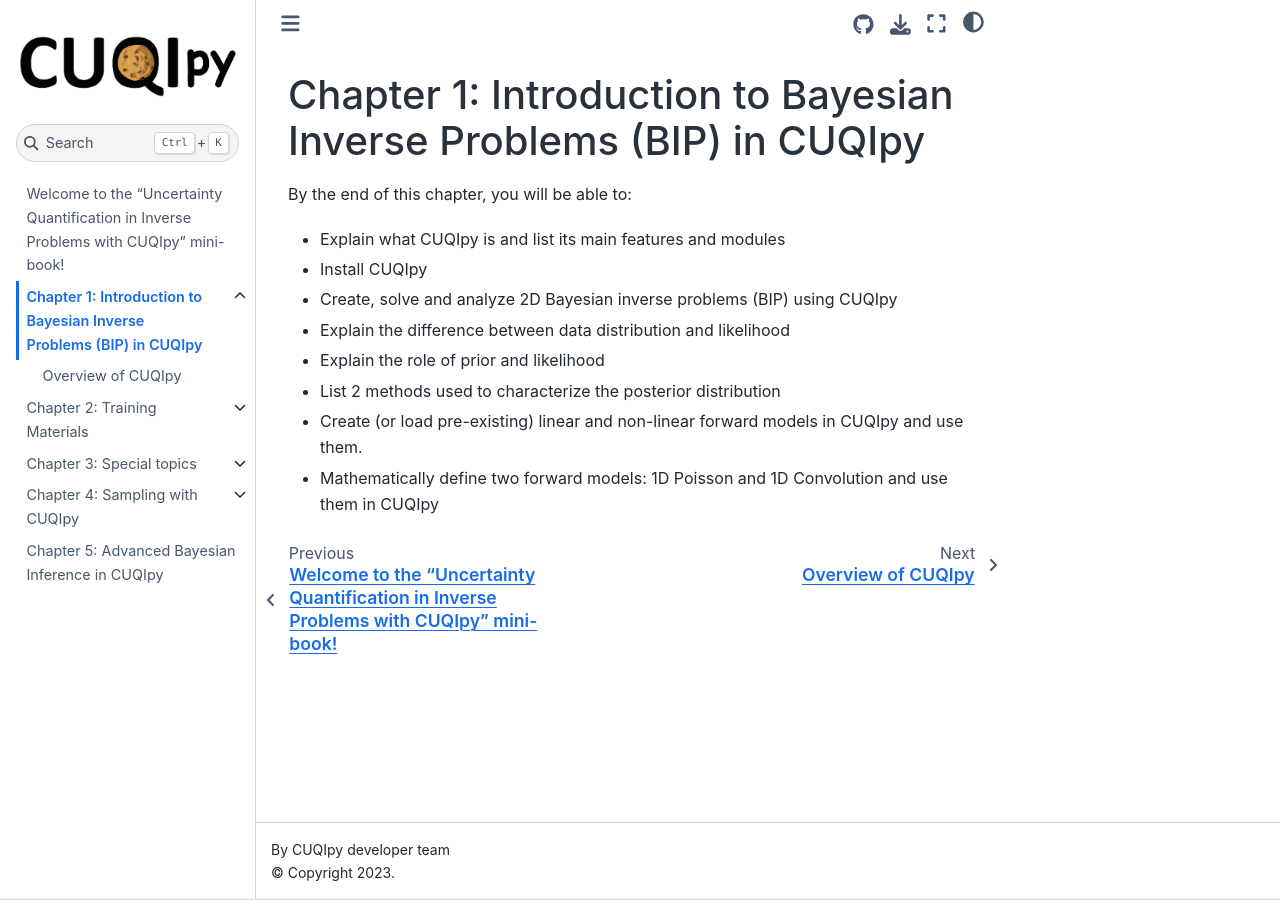
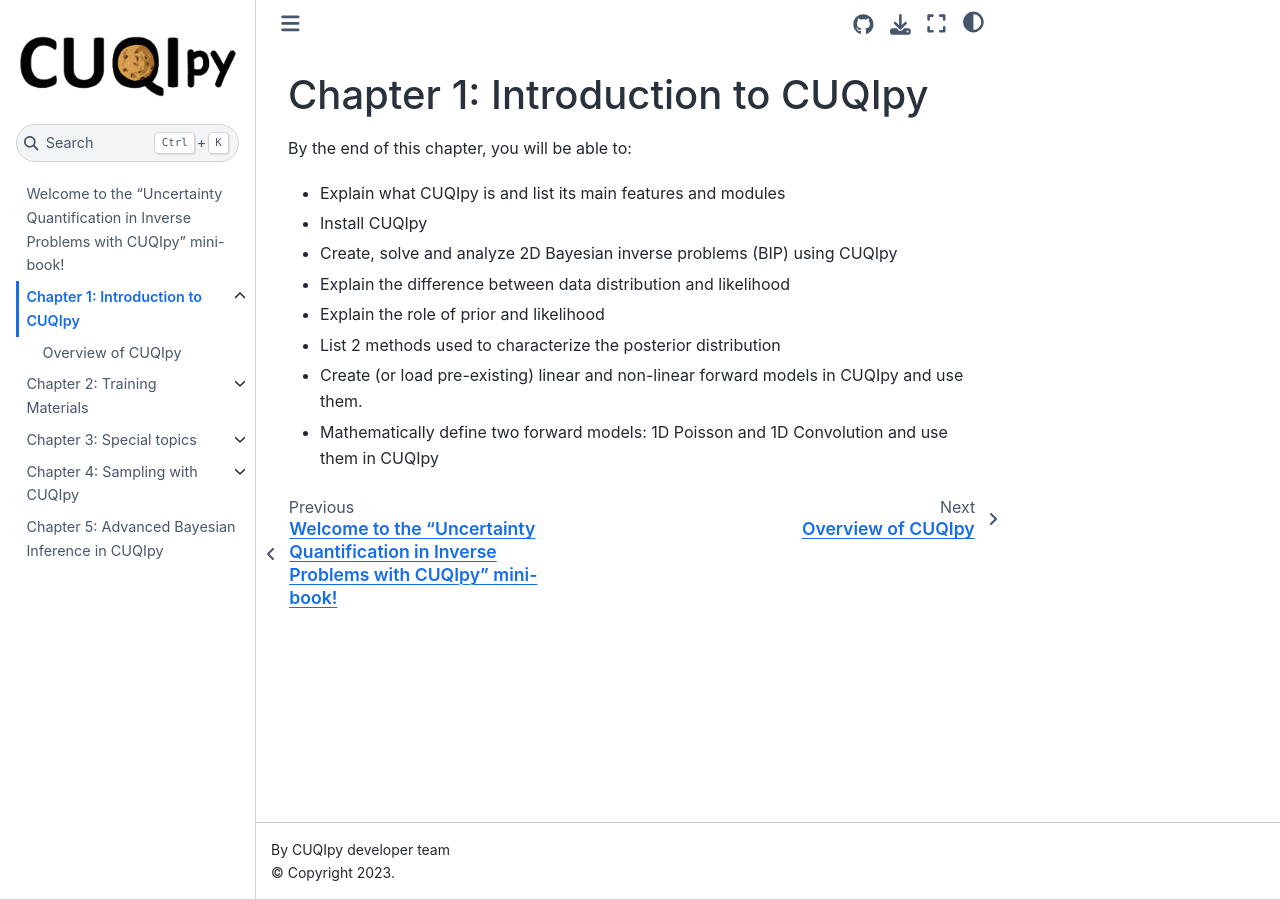
Before and after one commit to amal-ghamdi/CUQI-Book-test, a Jupyter Book: the page built from chapter01/chapter01.md, in a window 1280 px wide. Built offline with Jupyter Book 1.0.4 settings and Sphinx 7.4.7 and the Sphinx Book theme 1.1.4, drawn with Linux system fonts in a browser that asks for light colours; pages that are not in the unit, such as notebooks, are missing from menus.

Commit message:
Update title

```diff
--- a/chapter01/chapter01.md
+++ b/chapter01/chapter01.md
@@ -1,4 +1,4 @@
-# Chapter 1: Introduction to Bayesian Inverse Problems (BIP) in CUQIpy
+# Chapter 1: Introduction to CUQIpy
 
 By the end of this chapter, you will be able to:
 
```
